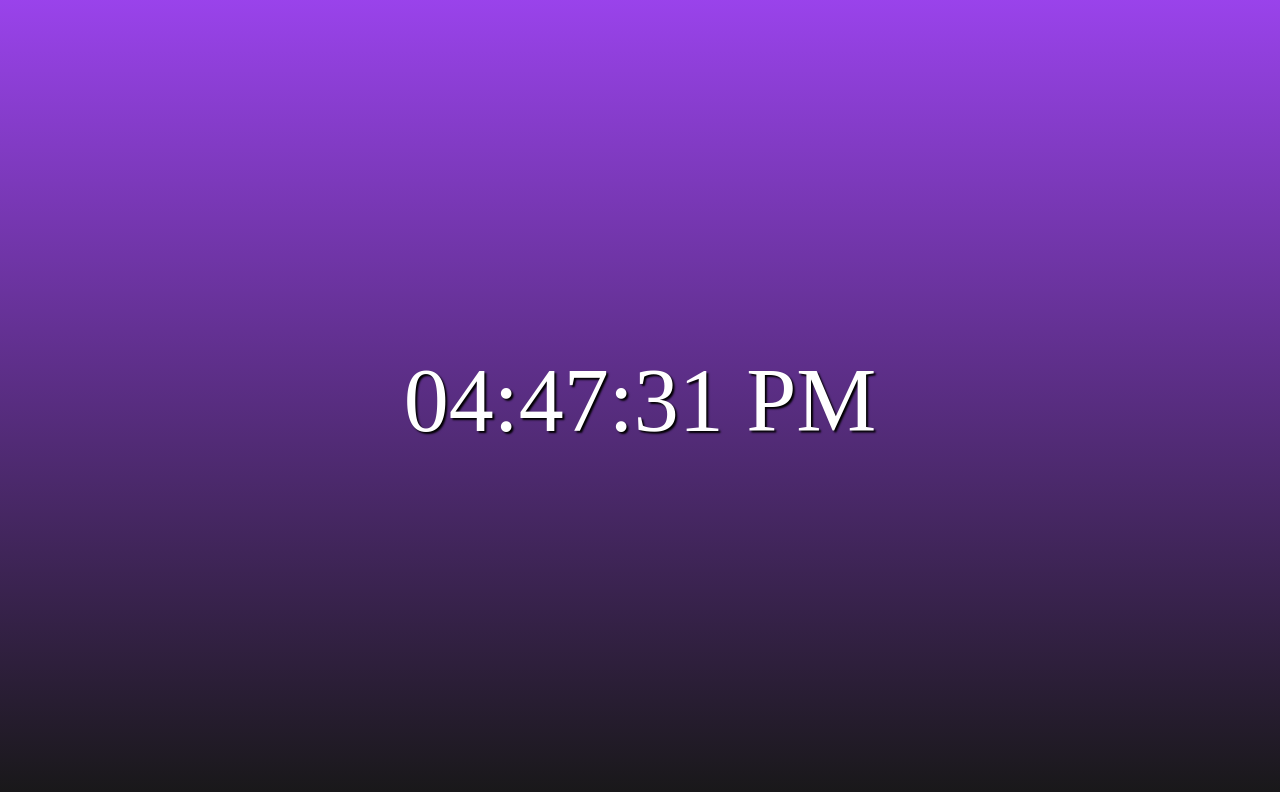
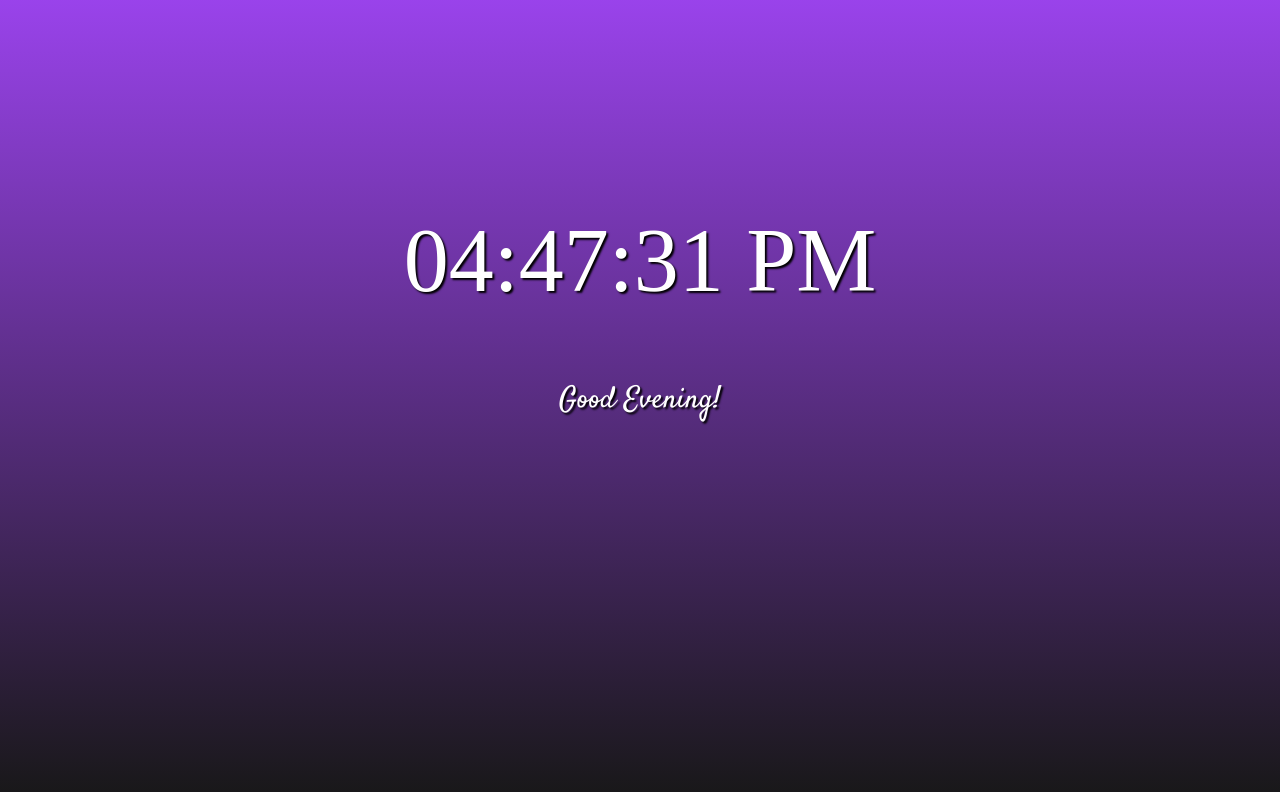
Before and after one commit to chanchalgiri/digital-clock, a plain HTML site: page index.html in a window 1280 px wide. Drawn offline with Linux system fonts and the light colour scheme.

Commit message:
Add greetings

```diff
--- a/index.html
+++ b/index.html
@@ -6,10 +6,14 @@
     <meta name="viewport" content="width=device-width, initial-scale=1.0">
     <title>Digital clock</title>
     <link rel="stylesheet" href="./style.css">
+    <style>
+        @import url('https://fonts.googleapis.com/css2?family=Satisfy&display=swap');
+    </style>
 </head>
 <body>
 
     <div class="clock" id="digital-clock"></div>
+    <div class="greet" id="digital-greet"></div>
     <script src="./main.js"></script>
 </body>
 </html>
--- a/main.js
+++ b/main.js
@@ -1,12 +1,11 @@
 function time(){
 
 //initization and declartion of variables
-let date = new Date();
-let h = date.getHours();
-let m = date.getMinutes();
-let s = date.getSeconds();
+var date = new Date();
+var h = date.getHours();
+var m = date.getMinutes();
+var s = date.getSeconds();
 let duration = "AM";
-let greetings = "Good Morning";
 
 //to rerun code every sec
 //using a in-built fuction
@@ -33,3 +32,27 @@ document.getElementById("digital-clock").innerHTML = h + ":"+ m + ":" + s + "  "
 }
 
 time();
+
+
+function greeting(){
+    var date = new Date();
+    var hr = date.getHours();
+
+    let msg = "Good Morning";
+
+    if(hr>=4 || hr<12){
+        msg = "Good Morning!!";
+    }
+    if(hr>=12 || hr<16){
+        msg = "Good Afternoon..";
+    }
+    if(hr>=16 || hr<19){
+        msg = "Good Evening!";
+    }
+    if(hr>=19 || hr<4){
+        msg = "Good Night!!";
+    }
+    document.getElementById("digital-greet").innerHTML = msg;
+}
+
+greeting();
--- a/style.css
+++ b/style.css
@@ -9,11 +9,11 @@ body{
     justify-content: center;
     background: linear-gradient(rgba(120, 5, 228, 0.753),rgba(20, 20, 20, 0.986));
     color: white;
+    height: 100vh;
 }
 .clock{
     width: 65%;
-    height: 100vh;
-    /* background-color: aqua; */
+    height: 65vh;
     display: flex;
     justify-content: center;
     align-items: center;
@@ -22,6 +22,18 @@ body{
     text-shadow: 2px 2px 2px black;
 }
 
+.greet{
+    position:fixed;
+    text-align: center;
+    align-self: center;
+    height: auto;
+    font-family:'Satisfy', cursive;
+    font-size: 30px;
+    text-shadow:2px 2px 2px black ;
+}
+.greet:hover{
+    border-bottom: 2px solid rgba(255, 255, 255, 0.486);
+}
 /* responsive */
 @media(max-width:480px) {
     .clock{
```
